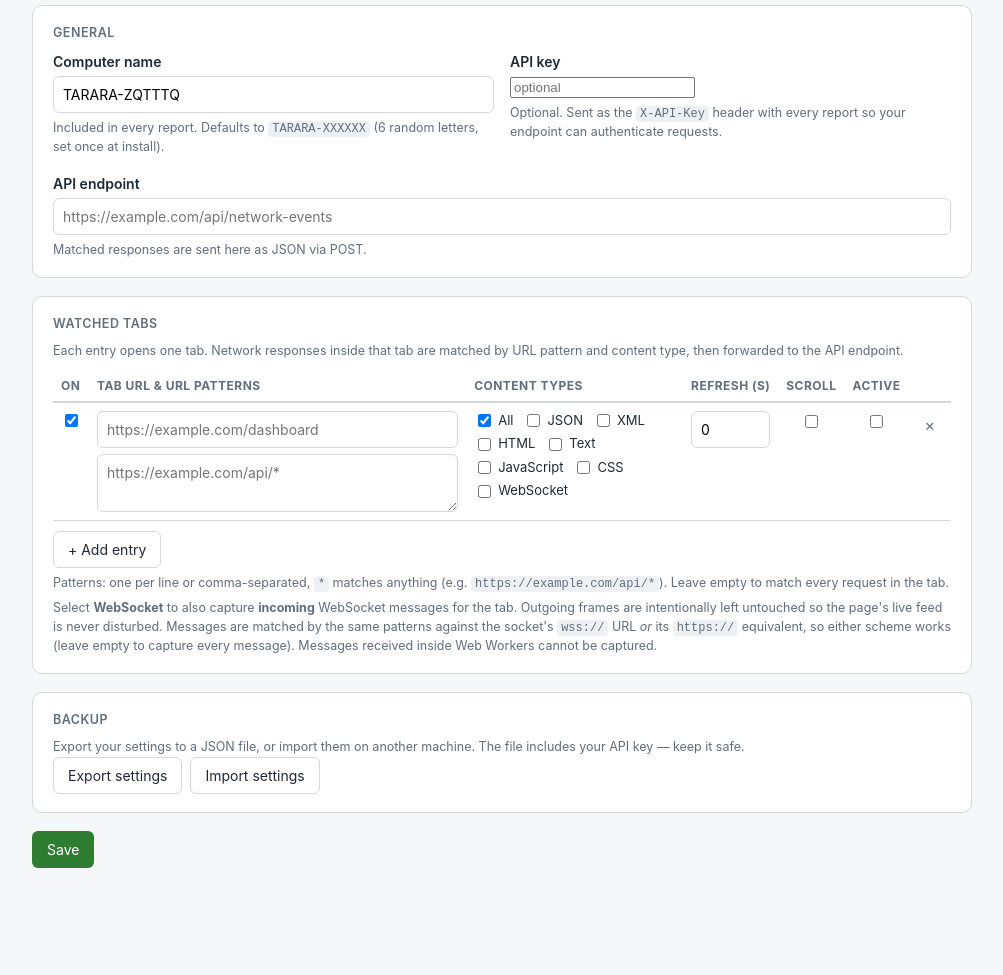
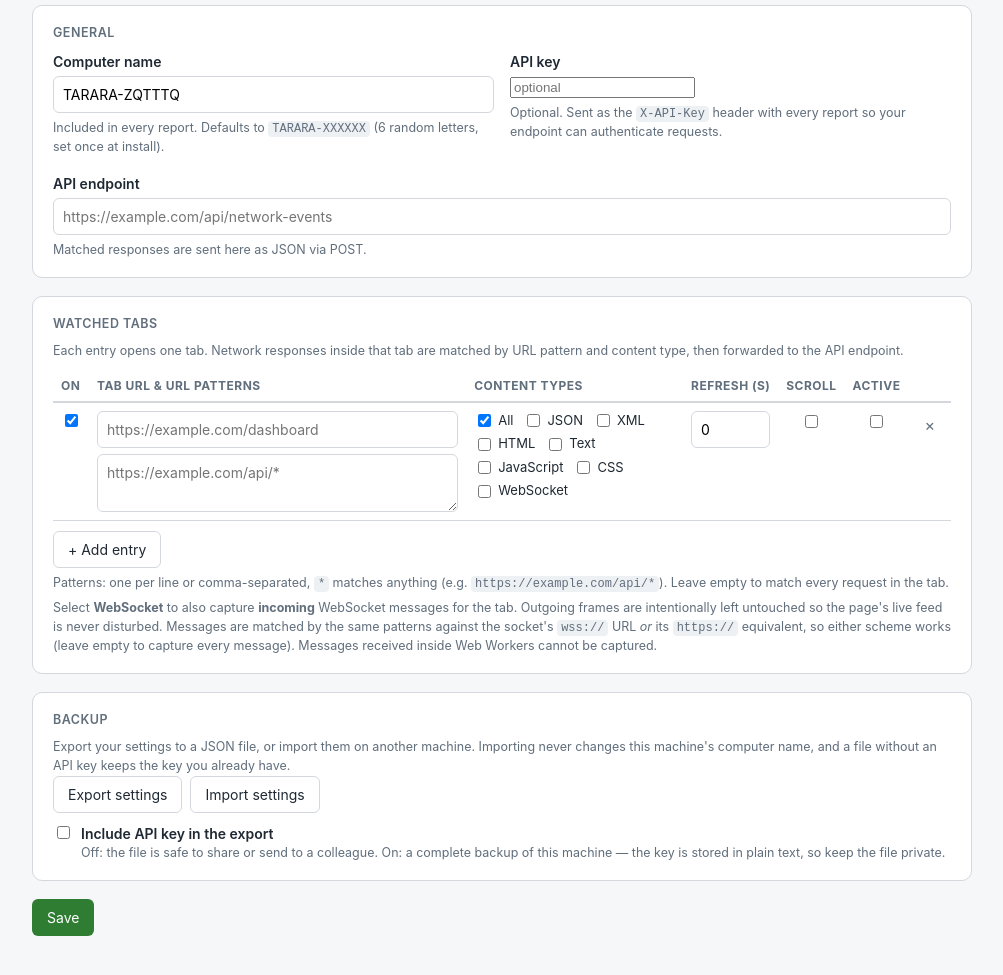
Before and after one commit to knezovic/TararaFox, a browser extension: page options/options.html in a window 1280 px wide. Shown: the part 93-1068 px from the top of the page, without its empty margins (138-1141 px from the left). Before the commit the page ends 1009 px from the top, so only its background shows below. Drawn offline with Linux system fonts and the light colour scheme.

Commit message:
Leave the API key out of exports by default
Export always wrote the API key in plain text, so any shared settings
file leaked it. A new "Include API key in the export" checkbox in the
Backup section, off by default, controls it; the status message says
which kind of file was written. Importing a file without a key now
keeps the key already in the form instead of clearing it, so a keyless
export can be re-imported on the same machine safely.

```diff
--- a/options/options.css
+++ b/options/options.css
@@ -227,6 +227,26 @@ button.remove:hover {
   flex-wrap: wrap;
 }
 
+.checkbox-option {
+  display: flex;
+  align-items: flex-start;
+  gap: 8px;
+  margin: 10px 0 0;
+  font-weight: 600;
+  cursor: pointer;
+}
+
+.checkbox-option input {
+  margin-top: 3px;
+}
+
+.hint-inline {
+  display: block;
+  font-weight: 400;
+  font-size: 12.5px;
+  color: var(--muted);
+}
+
 footer {
   display: flex;
   align-items: center;
--- a/options/options.html
+++ b/options/options.html
@@ -75,12 +75,19 @@
 
     <section>
       <h2>Backup</h2>
-      <p class="hint">Export your settings to a JSON file, or import them on another machine. The file includes your API key &mdash; keep it safe.</p>
+      <p class="hint">Export your settings to a JSON file, or import them on another machine. Importing never changes this machine's computer name, and a file without an API key keeps the key you already have.</p>
       <div class="backup-actions">
         <button id="export" type="button" class="secondary">Export settings</button>
         <button id="import" type="button" class="secondary">Import settings</button>
         <input id="import-file" type="file" accept="application/json,.json" hidden>
       </div>
+      <label class="checkbox-option">
+        <input id="export-include-key" type="checkbox">
+        <span>
+          Include API key in the export
+          <span class="hint-inline">Off: the file is safe to share or send to a colleague. On: a complete backup of this machine &mdash; the key is stored in plain text, so keep the file private.</span>
+        </span>
+      </label>
     </section>
 
     <footer>
--- a/options/options.js
+++ b/options/options.js
@@ -253,15 +253,19 @@ async function save() {
   showStatus("Saved. Changes apply the next time monitoring starts.", false);
 }
 
-// Write the current form values to a downloadable JSON file. The apiKey is
-// included so the backup is complete — keep the file safe. Uses a Blob +
-// object URL + a temporary anchor so no "downloads" permission is needed.
+// Write the current form values to a downloadable JSON file. The API key is
+// left out unless "Include API key" is ticked, so a default export is safe to
+// share. Uses a Blob + object URL + a temporary anchor so no "downloads"
+// permission is needed.
 function exportSettings() {
+  const settings = collect();
+  const includeKey = document.getElementById("export-include-key").checked;
+  if (!includeKey) delete settings.apiKey;
   const envelope = {
     format: "tarara-settings",
     version: 1,
     exportedAt: new Date().toISOString(),
-    settings: collect(),
+    settings,
   };
   const blob = new Blob([JSON.stringify(envelope, null, 2)], {
     type: "application/json",
@@ -279,7 +283,10 @@ function exportSettings() {
   a.click();
   a.remove();
   URL.revokeObjectURL(url);
-  showStatus("Exported settings to file.", false);
+  showStatus(
+    includeKey ? "Exported settings to file, including the API key." : "Exported settings to file (without the API key).",
+    false
+  );
 }
 
 // Read a JSON file and fill the form with its settings, merging over defaults.
@@ -308,6 +315,8 @@ function importSettings(event) {
       const { settings: clean, skippedRows } = sanitizeImported(incoming);
       fillForm({
         ...TararaDefaults.defaultSettings(),
+        // A file exported without the key keeps the key already in the form.
+        apiKey: apiKeyInput.value,
         ...clean,
         computerName: importedComputerName(clean.computerName),
       });
```
Also changed, not shown: README.md.
